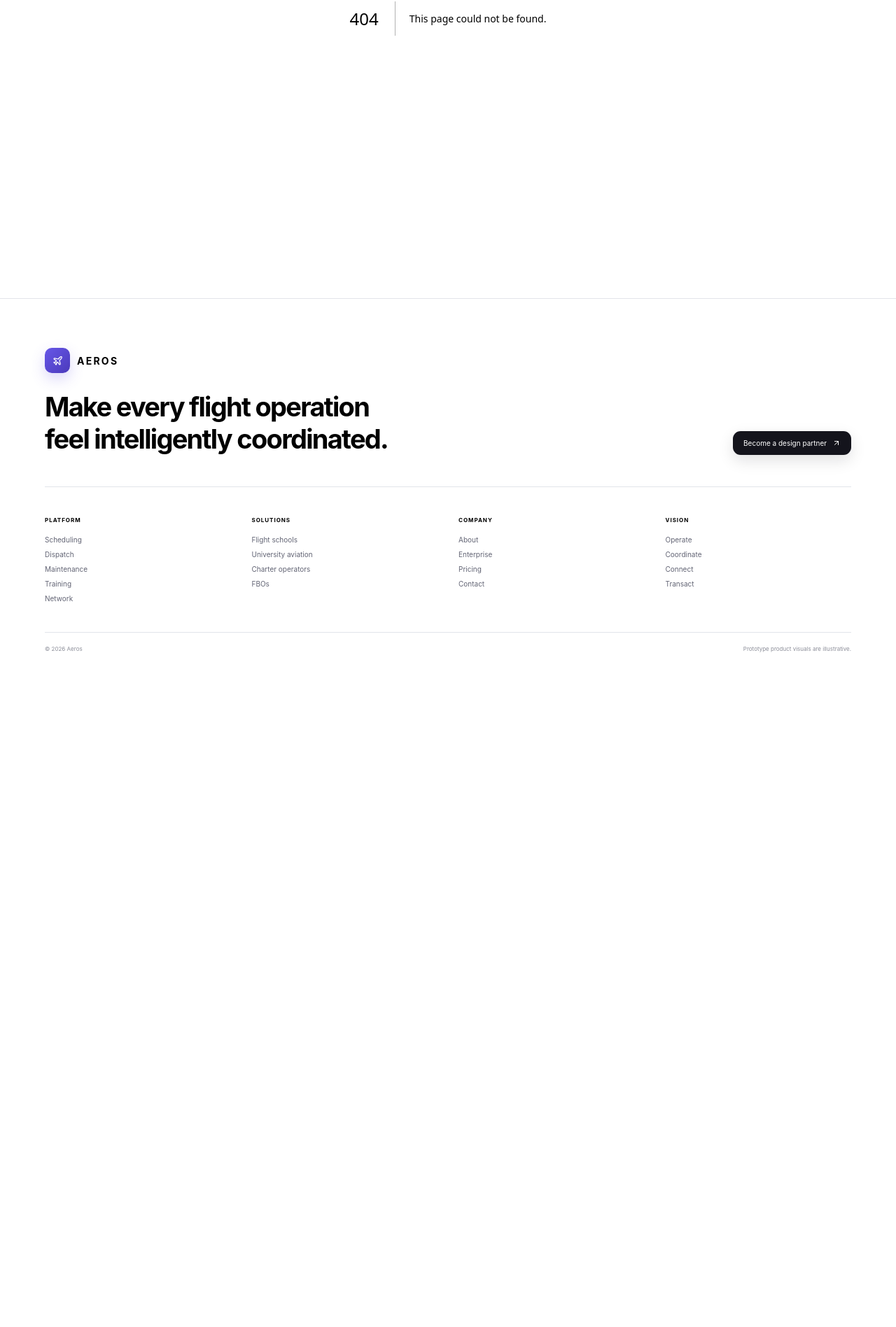
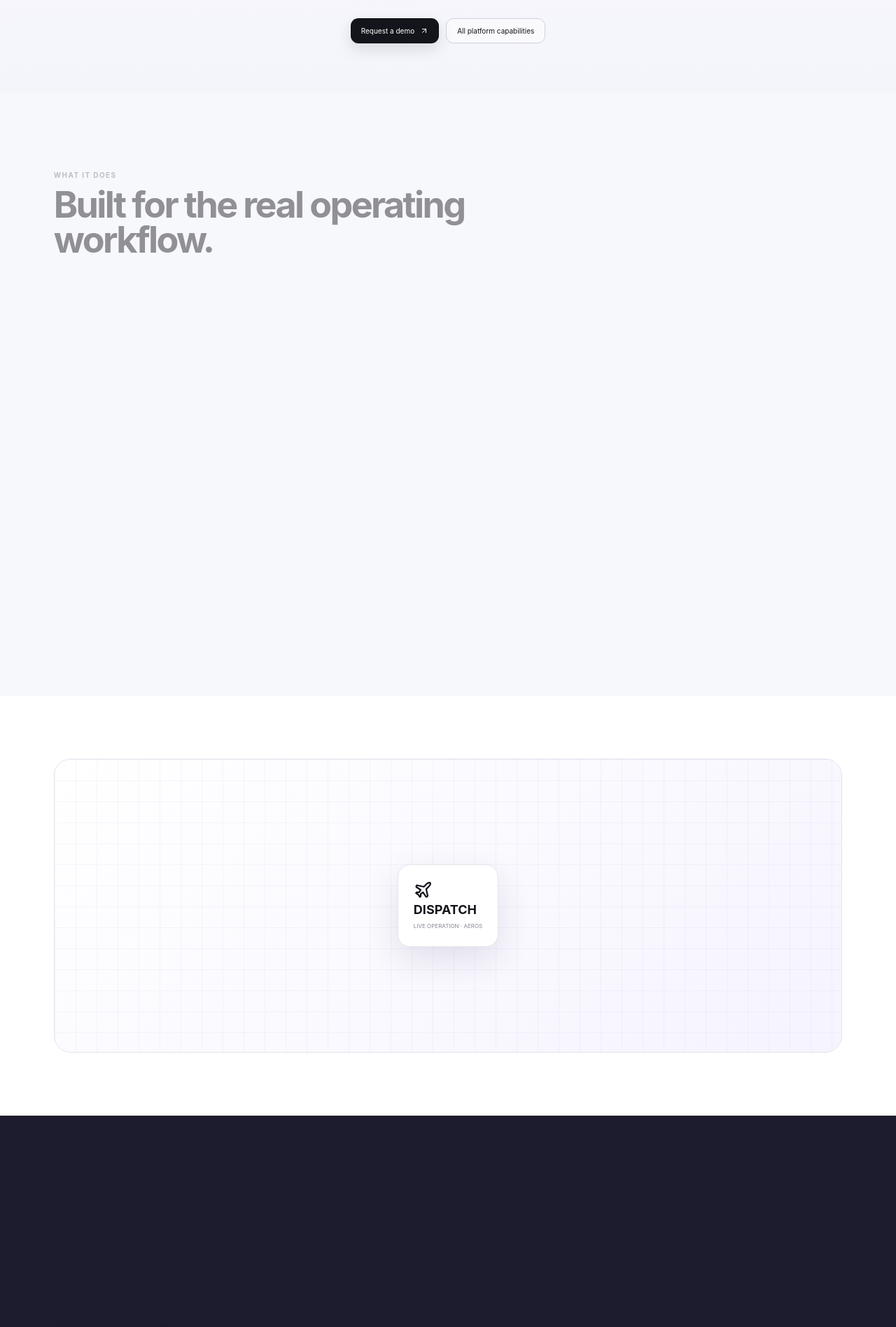
Before and after one commit to saharshbaweja/Rho, a Next.js app: page /product/dispatch in a window 1280 px wide. Before the commit this address had no page. Shown: the part 448-2344 px from the top of the page at 70% size. Before the commit the page ends 1408 px from the top, so only its background shows below. Built offline with nearby package versions, Linux system fonts and the light colour scheme.

Commit message:
Add Aeros feature pages for core platform modules

```diff
--- /dev/null
+++ b/app/product/[slug]/page.jsx
@@ -0,0 +1,18 @@
+import Link from 'next/link';
+import {notFound} from 'next/navigation';
+import {ArrowUpRight,Route,Plane,Wrench,Users,MapPin,CheckCircle2} from 'lucide-react';
+
+const features={
+ schedule:{label:'SCHEDULING',title:'A schedule that understands the operation.',desc:'Coordinate aircraft, students, instructors, maintenance, training requirements, availability, and weather in one live scheduling workspace.',icon:Route,points:['Constraint-aware scheduling','Automatic conflict detection','Disruption recovery plans','Utilization visibility','Human approval before changes'],next:'dispatch'},
+ dispatch:{label:'DISPATCH',title:'Know what can fly before the day gets away from you.',desc:'Bring aircraft status, crew readiness, weather, schedule context, and operational exceptions into one dispatch view.',icon:Plane,points:['Flight readiness view','Aircraft + crew context','Weather-aware exceptions','Operational holds','Decision history'],next:'maintenance'},
+ maintenance:{label:'MAINTENANCE',title:'Make aircraft availability part of the operating plan.',desc:'Connect squawks, inspections, downtime, and maintenance windows directly to scheduling and recovery decisions.',icon:Wrench,points:['Squawk visibility','Inspection countdowns','Downtime planning','Schedule impact','Utilization context'],next:'training'},
+ training:{label:'TRAINING',title:'Keep progression connected to every scheduling decision.',desc:'Track lesson prerequisites, stage checks, instructor qualifications, and student progression without separating training from operations.',icon:Users,points:['Curriculum progression','Prerequisite awareness','Instructor qualification context','Stage-check planning','Completion bottlenecks'],next:'network'},
+ network:{label:'AEROS NETWORK',title:'Connect the services around every flight.',desc:'Long term, Aeros can use operational demand to coordinate FBOs, fuel, maintenance, hangars, ground services, payments, and procurement.',icon:MapPin,points:['Service demand visibility','Capacity matching','Provider performance','Procurement workflows','Payments + market intelligence'],next:'schedule'}
+};
+
+export default async function FeaturePage({params}){const {slug}=await params;const f=features[slug];if(!f)notFound();const Icon=f.icon;return <>
+<section className="page-hero"><div className="eyebrow">{f.label}</div><h1>{f.title}</h1><p>{f.desc}</p><div className="hero-ctas"><Link href="/contact/" className="primary-cta">Request a demo <ArrowUpRight size={12}/></Link><Link href="/product/" className="ghost-cta">All platform capabilities</Link></div></section>
+<section className="page-section"><div className="page-head"><div className="eyebrow">WHAT IT DOES</div><h2>Built for the real operating workflow.</h2></div><div className="feature-grid">{f.points.map((x,i)=><article key={x}><CheckCircle2 size={21}/><h3>{x}</h3><p>{i===0?'Aeros keeps this capability connected to the rest of the operation instead of treating it as an isolated record.':'Changes flow through the same live operational context, so downstream conflicts are visible before they become problems.'}</p></article>)}</div></section>
+<section className="page-section alt"><div className="mini-workspace"><div className="mini-core"><Icon size={27}/><b>{f.label}</b><span>LIVE OPERATION · AEROS</span></div></div></section>
+<section className="page-section page-dark"><div className="page-head"><div className="eyebrow light">NEXT CAPABILITY</div><h2>The platform gets stronger as workflows connect.</h2><p>Aeros is designed so scheduling, dispatch, maintenance, training, and external services share the same operating context.</p></div><Link href={'/product/'+f.next} className="light-button">Explore next capability <ArrowUpRight size={12}/></Link></section>
+</>}
```
